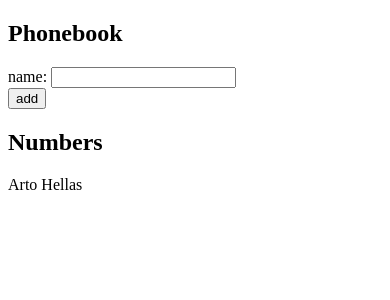
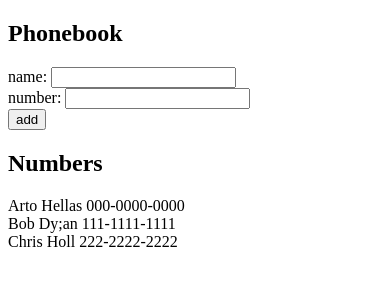
Before and after one commit to sh-suzuki0301/fullstack_phonebook, a React (Create React App) app: page / in a window 390 px wide. Shown: the top 300 px of the page. Built offline with nearby package versions, Linux system fonts and the light colour scheme.

Commit message:
add input phone number

```diff
--- a/src/App.js
+++ b/src/App.js
@@ -2,18 +2,26 @@ import React, { useState } from 'react';
 import Person from '../src/components/Persons.js';
 const App = () => {
     const [persons, setPersons] = useState([
-        { name: 'Arto Hellas' }
+        { name: 'Arto Hellas', number:'000-0000-0000'},
+        { name: 'Bob Dy;an', number:'111-1111-1111'},
+        { name: 'Chris Holl', number:'222-2222-2222'},
     ]);
     const [newName, setNewName] = useState('');
+    const [newNumber,setNewNumber] = useState('');
 
     const handleNameChange = (event) => {
-        setNewName(event.target.value)
+        setNewName(event.target.value);
+    }
+
+    const handleNnmberChange = (event) => {
+        setNewNumber(event.target.value);
     }
 
     const addPerson = (event) => {
         event.preventDefault();
         const newPerson = {
             name: newName,
+            number: newNumber,
         }
 
         if (persons.some(p => p.name === newName)) {
@@ -21,6 +29,7 @@ const App = () => {
         } else {
             setPersons(persons.concat(newPerson));
             setNewName('');
+            setNewNumber('');
         }
     }
 
@@ -35,6 +44,12 @@ const App = () => {
                             />
                 </div>
                 <div>
+                    number: <input
+                             value={newNumber}
+                             onChange={handleNnmberChange}
+                            />
+                </div>
+                <div>
                     <button type="submit">add</button>
                 </div>
             </form>
--- a/src/components/Persons.js
+++ b/src/components/Persons.js
@@ -3,7 +3,7 @@ import React from 'react';
 const Persons = ({ persons }) => {
     const renderPersons = persons.map(p => (
         <div key={p.id}>
-            {p.name}
+            {p.name} {p.number}
         </div>
     ));
     return <div className="Persons">{renderPersons}</div>
```
